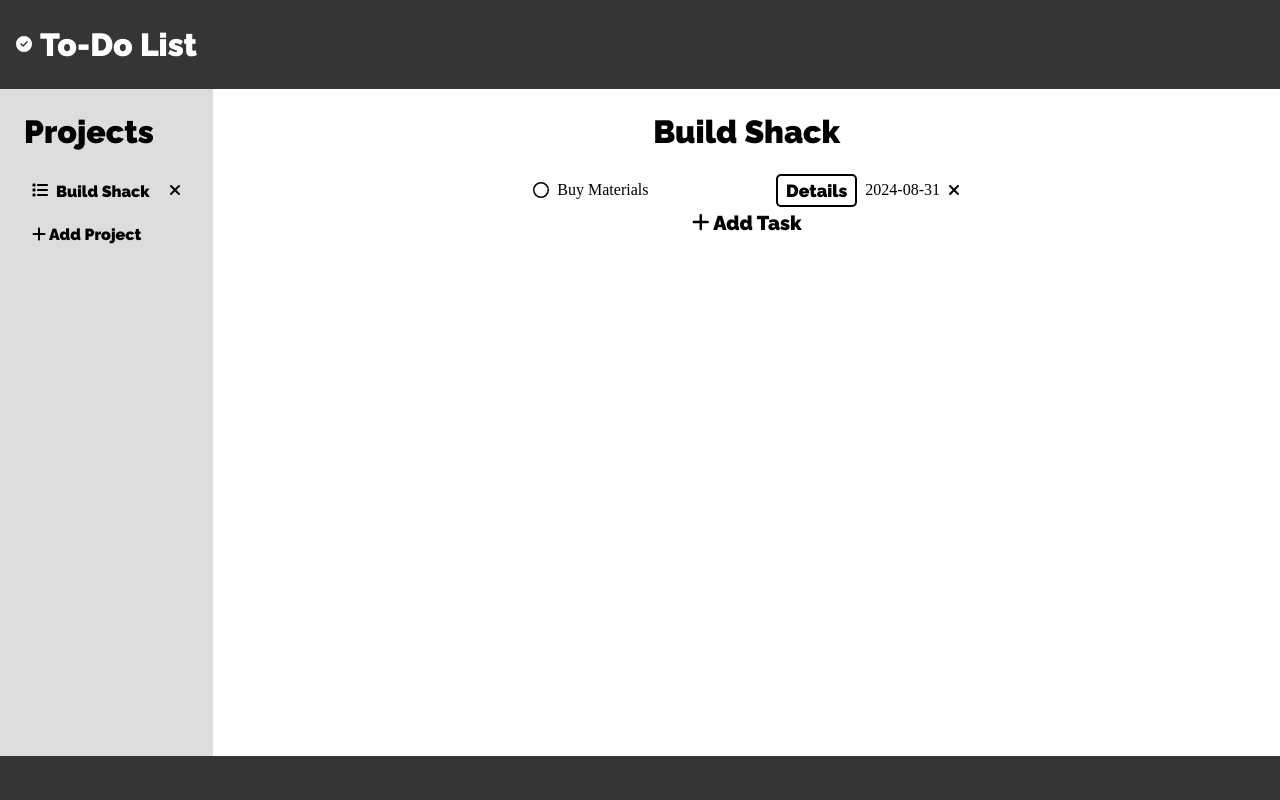
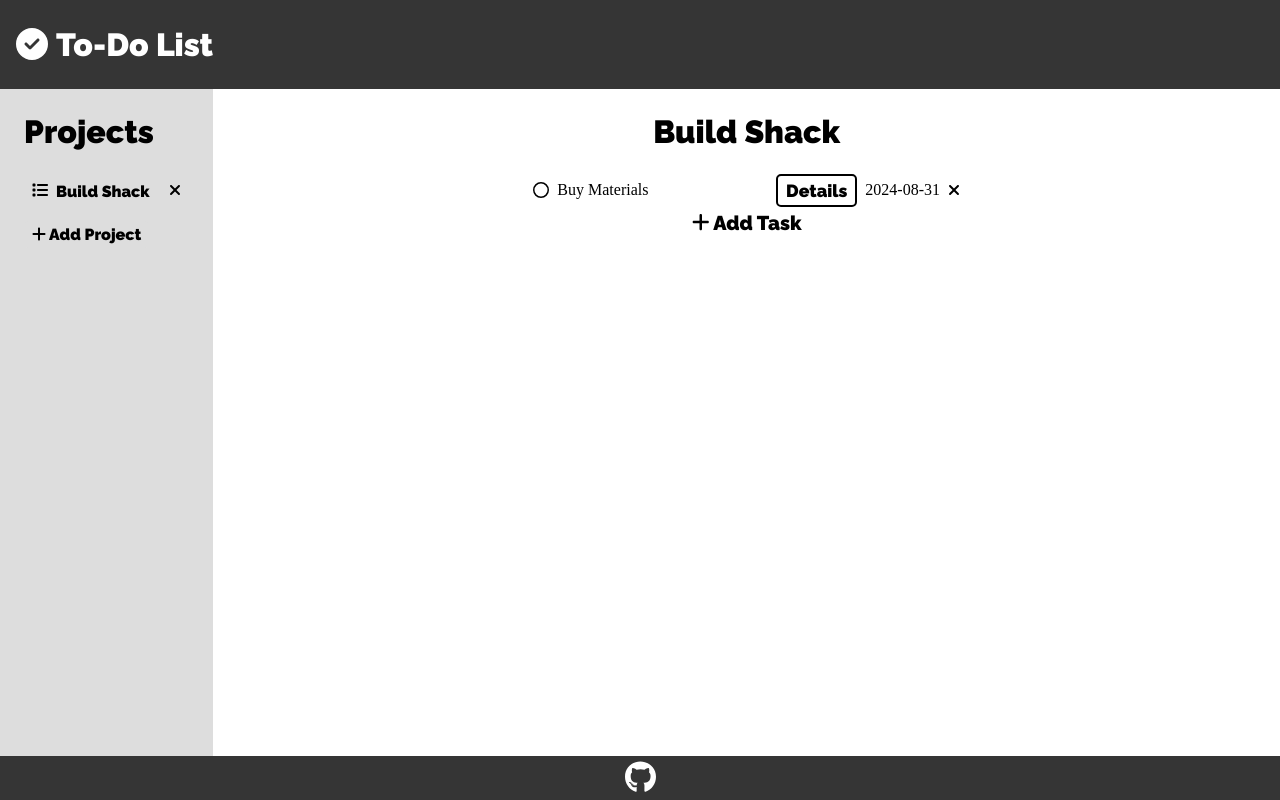
Before and after one commit to Afer1991/to-do-list, a website built with webpack: page src/index.html in a window 1280 px wide. Built offline with nearby package versions, Linux system fonts and the light colour scheme.

Commit message:
Add gh link and animation

```diff
--- a/src/addProject.js
+++ b/src/addProject.js
@@ -37,6 +37,7 @@ const addProject = (arr) => {
     });
 
     arr.push(newProject);
+    projectDiv.dataset.id = arr.length - 1;
   };
   console.log(arr);
 };
--- a/src/index.js
+++ b/src/index.js
@@ -6,6 +6,7 @@ import { faPlus } from "@fortawesome/free-solid-svg-icons/faPlus";
 import { faList } from "@fortawesome/free-solid-svg-icons/faList";
 import { faXmark } from "@fortawesome/free-solid-svg-icons/faXmark";
 import { faCircle } from "@fortawesome/free-regular-svg-icons/faCircle";
+import { faGithub } from "@fortawesome/free-brands-svg-icons/faGithub";
 import { addProject, renderProject, renderToDoList } from './addProject.js';
 
 
@@ -14,6 +15,7 @@ library.add(faPlus);
 library.add(faList);
 library.add(faXmark);
 library.add(faCircle);
+library.add(faGithub);
 dom.watch();
 
 renderUI();
@@ -39,6 +41,7 @@ const prjctForm = document.getElementById("project-form");
 
 const projectDiv = document.createElement("div");
 projectDiv.classList.add("project-div");
+projectDiv.dataset.id = 0;
 projectContainer.appendChild(projectDiv);
 
 projectDiv.innerHTML = `<div><i class="fas fa-list"></i><span>${defaultProject.name}</span></div><i class="fas fa-xmark"></i>`;
--- a/src/renderUI.js
+++ b/src/renderUI.js
@@ -74,6 +74,12 @@ const renderUI = () => {
   const footer = document.createElement("div");
   footer.classList.add("footer");
   container.appendChild(footer);
+
+  const ghLink = document.createElement("a");
+  ghLink.setAttribute("href", "https://github.com/Afer1991");
+  ghLink.setAttribute("target", "_blank");
+  ghLink.innerHTML = '<i class="fa-brands fa-github"></i>';
+  footer.appendChild(ghLink);
 };
 
 export default renderUI;
--- a/src/style.css
+++ b/src/style.css
@@ -26,6 +26,10 @@ body {
   align-items: center;
   padding-left: 16px;
   gap: 8px;
+}
+
+svg.svg-inline--fa.fa-circle-check, svg.svg-inline--fa.fa-github {
+  height: 2rem;
 }
 
 h1, svg {
@@ -192,4 +196,23 @@ h1 {
 .footer {
   grid-column: 1 / 3;
   background: #353535;
+  display: flex;
+  justify-content: center;
+  align-items: center;
 }
+
+svg.svg-inline--fa.fa-github:hover {
+  animation: rotate 300ms linear;
+}
+
+@keyframes rotate{
+  0%{
+      transform: rotate(0deg);
+  }
+  50%{
+      transform: rotate(180deg);
+  }
+  100%{
+      transform: rotate(360deg);
+  }
+}
```
